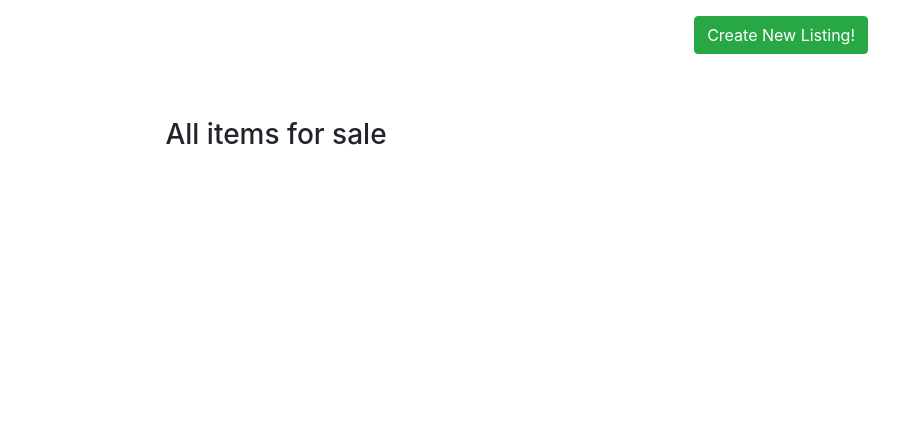
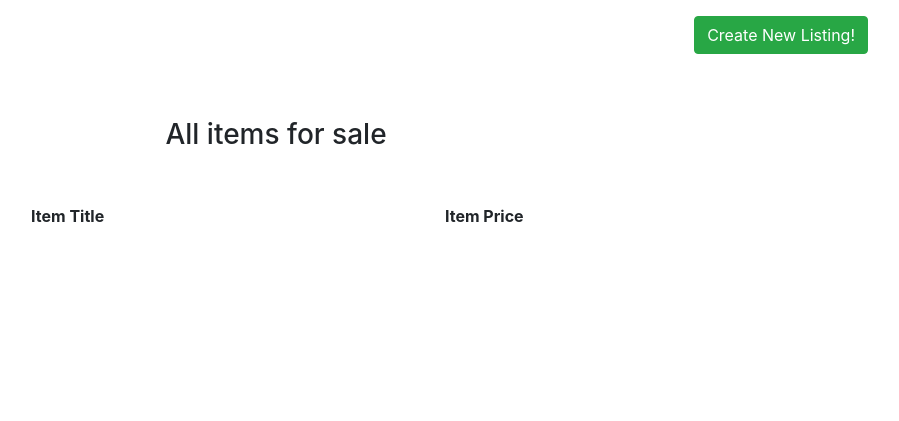
Before and after one commit to aidanlanden22/CioYardSale_public, a Django app: template web/frontend/templates/index.html in a window 1280 px wide. Shown: the part 72-493 px from the top of the page, without its empty margins (364-1263 px from the left). Run offline with Django 3.2, Linux system fonts and the light colour scheme; the template is opened without the code that fills it, so the values that code supplies are empty; some libraries are stand-ins or nearby versions.

Commit message:
styling to home page

```diff
--- a/web/frontend/templates/index.html
+++ b/web/frontend/templates/index.html
@@ -18,11 +18,29 @@
 </div>
 
 <div class="row">
-  <div class="col-md-4 mx-auto text-center mb-5">
-    <div class="list-group">
+  <div class="col-md-8 mx-auto text-center mb-5">
+    <div class="list-group list-group-flush">
+      <a class="list-group-item" style="font-weight: bold;">
+        <div class="row">
+          <div class="col-6">
+            Item Title
+          </div>
+          <div class="col-6">
+            Item Price
+          </div>
+        </div>
+      </a>
+
       {% for item in items %}
         <a href="{% url 'view_item' item.pk %}" class="list-group-item list-group-item-action">
-          {{ item.fields.title }}
+          <div class="row">
+            <div class="col-6">
+              {{ item.fields.title }}
+            </div>
+            <div class="col-6">
+              ${{ item.fields.price }}
+            </div>
+          </div>
         </a>
       {% endfor %}
     </div>
```
